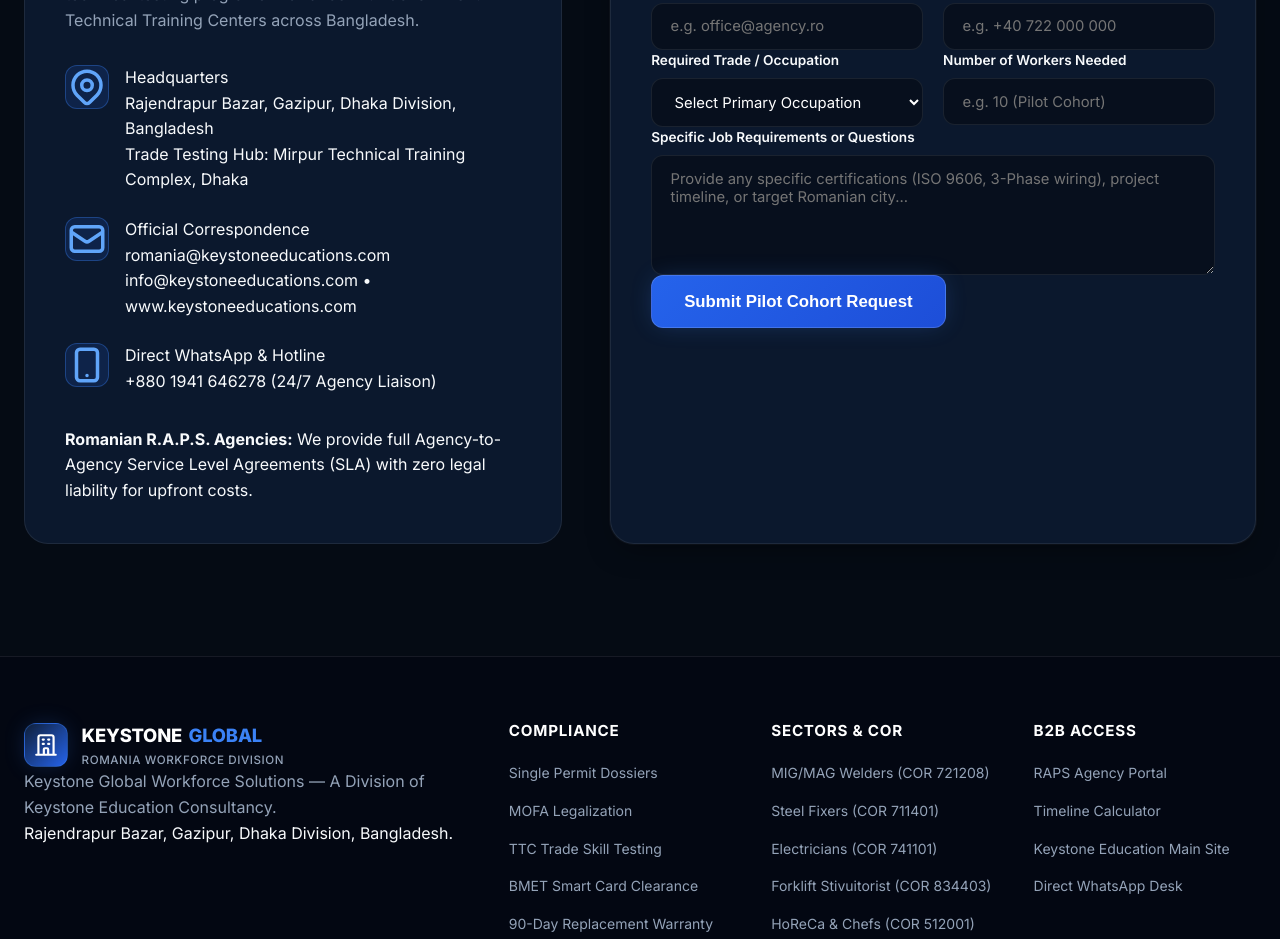
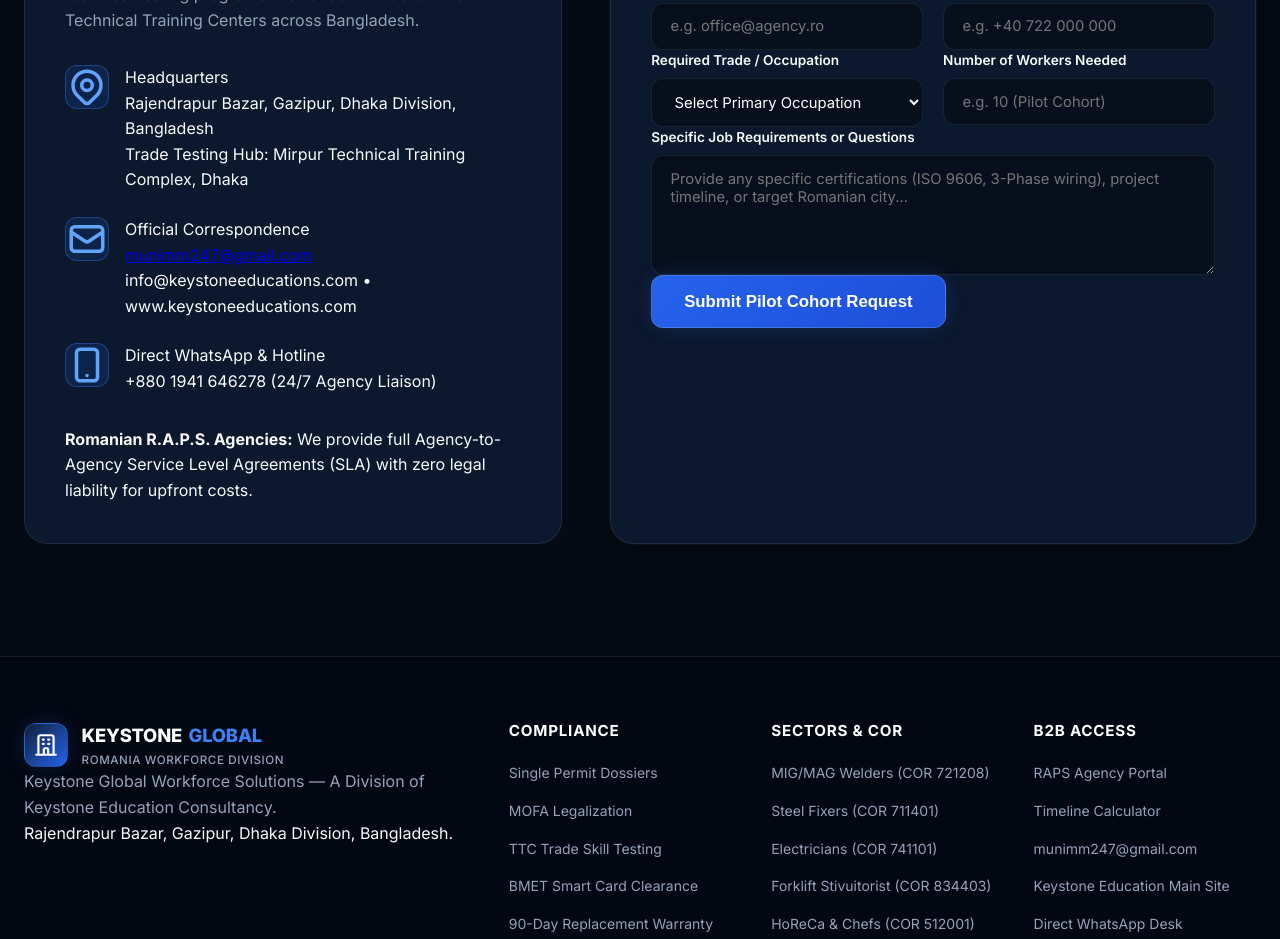
Before and after one commit to munim430-ai/romania, a website: page index.html in a window 1280 px wide. Shown: the part 9734-10673 px from the top of the page. Drawn offline with Linux system fonts and the light colour scheme.

Commit message:
chore: set global official email to munimm247@gmail.com

```diff
--- a/index.html
+++ b/index.html
@@ -539,7 +539,7 @@
                   </div>
                   <div>
                     <div class="text-xs uppercase font-bold text-dim">Official Correspondence</div>
-                    <div class="text-sm font-semibold text-white">romania@keystoneeducations.com</div>
+                    <div class="text-sm font-semibold text-white"><a href="mailto:munimm247@gmail.com" class="text-white hover:text-blue-400">munimm247@gmail.com</a></div>
                     <div class="text-xs text-slate-400">info@keystoneeducations.com • www.keystoneeducations.com</div>
                   </div>
                 </div>
@@ -782,6 +782,7 @@
           <ul class="footer-links">
             <li><a href="javascript:void(0)" onclick="openPortalModal()">RAPS Agency Portal</a></li>
             <li><a href="#calculator">Timeline Calculator</a></li>
+            <li><a href="mailto:munimm247@gmail.com">munimm247@gmail.com</a></li>
             <li><a href="https://www.keystoneeducations.com" target="_blank" rel="noopener">Keystone Education Main Site</a></li>
             <li><a href="https://wa.me/8801941646278" target="_blank" rel="noopener">Direct WhatsApp Desk</a></li>
           </ul>
```
Also changed, not shown: README.md.
